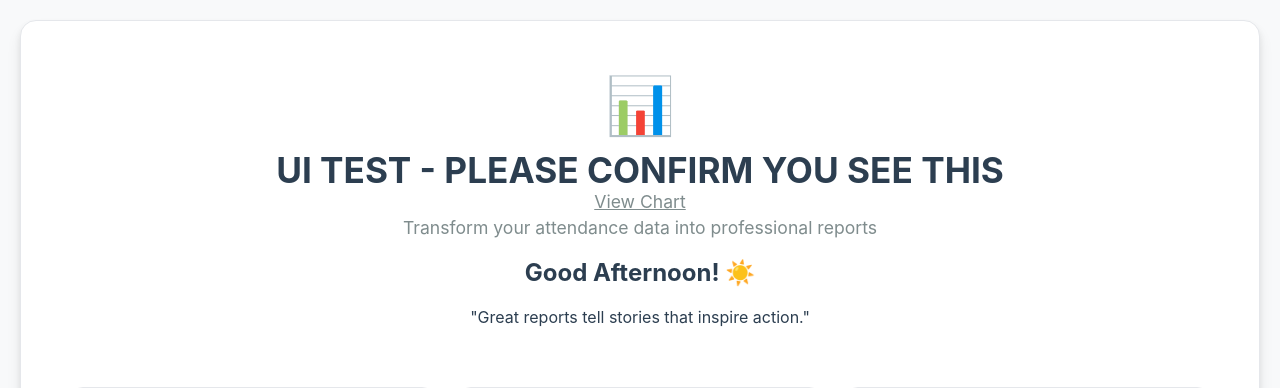
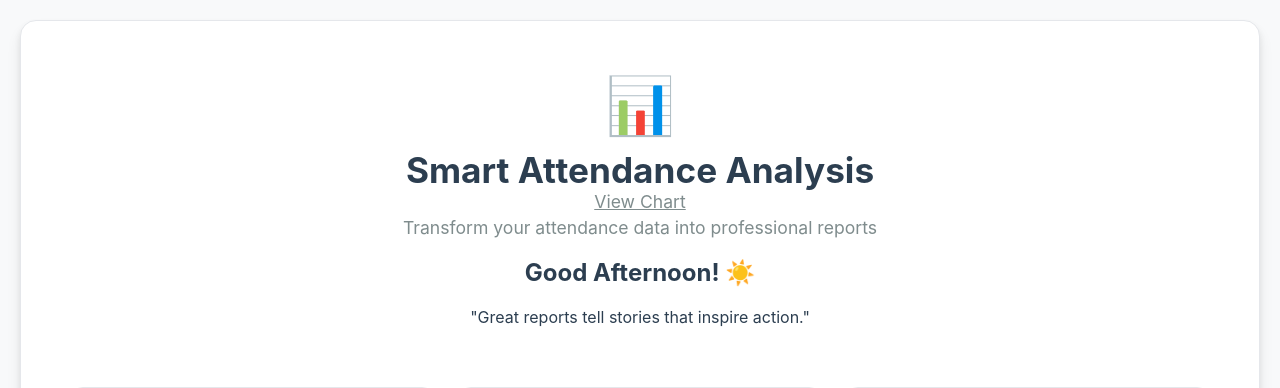
Before and after one commit to shashankdubey822-code/-erp-report-automation, a Flask app: page / in a window 1280 px wide. Shown: the top 388 px of the page. Run offline with Flask 3, Linux system fonts and the light colour scheme.

Commit message:
docs: Update main header in index.html

```diff
--- a/templates/index.html
+++ b/templates/index.html
@@ -12,7 +12,7 @@
         <div class="header-section">
             <div class="logo-section">
                 <div class="logo">📊</div>
-                <h1 class="app-title">UI TEST - PLEASE CONFIRM YOU SEE THIS</h1>
+                <h1 class="app-title">Smart Attendance Analysis</h1>
                 <a href="/chart" class="app-subtitle">View Chart</a>
                 <p class="app-subtitle">Transform your attendance data into professional reports</p>
             </div>
```
